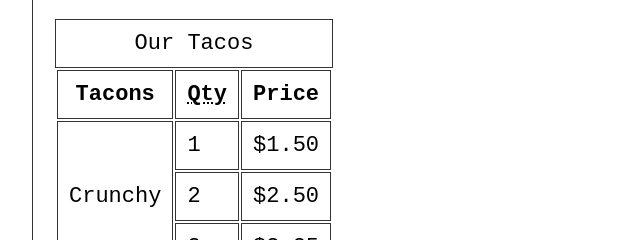
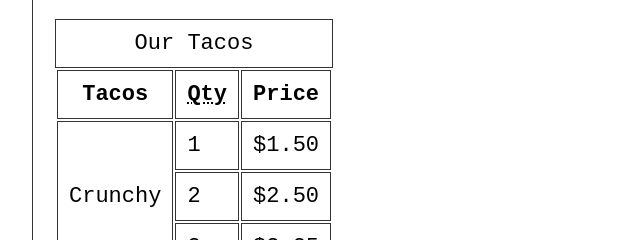
Before and after one commit to premkrrajbhar/TacoProject, a plain HTML site: page index.html in a window 1280 px wide. Shown: the part 1035-1275 px from the top of the page, 185-825 px from the left. Drawn offline with Linux system fonts and the light colour scheme.

Commit message:
Update index.html

```diff
--- a/index.html
+++ b/index.html
@@ -61,7 +61,7 @@
             <caption>Our Tacos</caption>
               <thead>
                 <tr>
-                  <th>Tacons</th>
+                  <th>Tacos</th>
                   <th><abbr title="Quantity">Qty</abbr></th>
                   <th>Price</th>
                 </tr>
```
